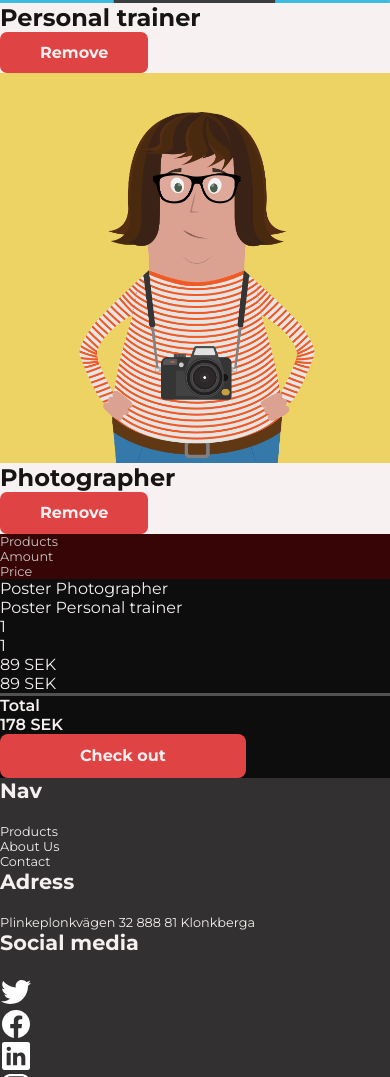
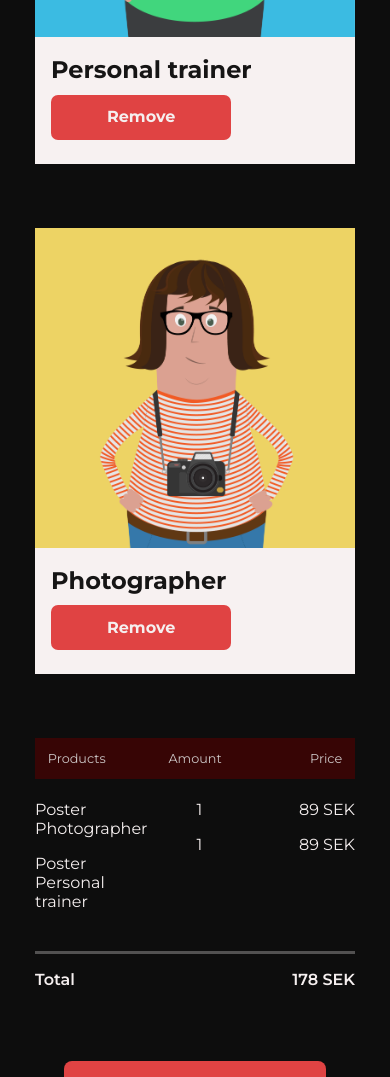
Before and after one commit to Nennae/Lexicon-FE24-25, a plain HTML site: page v50/poster-shop/grid/checkout.html in a window 390 px wide. Shown: the part 923-2000 px from the top of the page. Drawn offline with Linux system fonts and the light colour scheme; a web font is replaced by a local one.

Commit message:
responsive grid layout implemented

```diff
--- a/v50/poster-shop/flex/styles/global.css
+++ b/v50/poster-shop/flex/styles/global.css
@@ -32,4 +32,54 @@ video {
       --font-family-primary: "Montserrat",
             sans-serif;
       --font-family-title: "Doto", sans-serif;
+      --sm-btn-padding: 0.3em 2em;
+      --sm-btn-radius: 5px;
+      --md-btn-padding: 0.7em 3.5em;
+      --md-btn-radius: 7px;
+      --lg-btn-padding: 0.8em 5.5em;
+      --lg-btn-radius: 8px;
 }
+
+/* Mutual styles across the pages */
+h2,
+h3,
+button,
+.shop-title {
+      font-weight: 700;
+}
+
+h2 {
+      font-size: 1.5rem;
+}
+
+p,
+figcaption {
+      font-size: 1.15rem;
+}
+
+h2,
+h3,
+p,
+button {
+      margin-bottom: .5rem;
+      line-height: 1.4;
+}
+
+button {
+      background-color: var(--btn-bg-color);
+      border: none;
+      color: var(--text-color-light);
+}
+
+h3 {
+      font-size: 1.3rem;
+}
+
+a {
+      text-decoration: none;
+      color: inherit;
+}
+
+li {
+      list-style: none;
+}
--- a/v50/poster-shop/flex/styles/layout.css
+++ b/v50/poster-shop/flex/styles/layout.css
@@ -1,4 +1,3 @@
-
 .header {
       display: flex;
       flex-direction: column;
@@ -71,6 +70,7 @@
       button {
             align-self: flex-end;
       }
+
       @media (max-width: 600px) {
             button {
                   align-self: center;
--- a/v50/poster-shop/flex/styles/style.css
+++ b/v50/poster-shop/flex/styles/style.css
@@ -33,14 +33,13 @@
       color: var(--text-color-light);
       margin-bottom: 4em;
 
-      /* classes declared in app.js */
-            /* .img-container {
-                  max-width: 20em;
-            } */
-
       button {
             padding: 0.3em 2em;
             border-radius: 5px;
+      }
+
+      .img-container:nth-child(n+10) {
+            display: none;
       }
 }
 
@@ -68,6 +67,7 @@
             border-radius: 7px;
             margin: 0.5em;
       }
+
       figcaption,
       h2 {
             padding: 0.5em;
@@ -96,6 +96,7 @@
             padding-top: 1em;
             font-weight: 600;
       }
+
       .check-out-btn {
             padding: 0.8em 5em;
             border-radius: 7px;
@@ -119,7 +120,8 @@
             max-width: 12em;
       }
 
-      li, .adress {
+      li,
+      .adress {
             font-size: 0.8rem;
       }
 
@@ -127,39 +129,3 @@
             width: 1.5em;
       }
 }
-
-/* Mutual styles across the pages */
-h2,
-h3,
-button,
-.shop-title {
-      font-weight: 700;
-}
-
-h2 {
-      font-size: 1.5rem;
-}
-
-p,
-figcaption {
-      font-size: 1.15rem;
-}
-
-button {
-      background-color: var(--btn-bg-color);
-      border: none;
-      color: var(--text-color-light);
-}
-
-h3 {
-      font-size: 1.3rem;
-}
-
-a {
-      text-decoration: none;
-      color: inherit;
-}
-
-li {
-      list-style: none;
-}
--- a/v50/poster-shop/grid/checkout.html
+++ b/v50/poster-shop/grid/checkout.html
@@ -4,6 +4,7 @@
 <head>
   <meta charset="UTF-8">
   <meta name="viewport" content="width=device-width, initial-scale=1.0">
+  <!--Font families-->
   <link rel="preconnect" href="https://fonts.googleapis.com">
   <link rel="preconnect" href="https://fonts.gstatic.com" crossorigin>
   <link href="https://fonts.googleapis.com/css2?family=Montserrat:ital,wght@0,100..900;1,100..900&display=swap"
@@ -13,70 +14,85 @@
   <link
     href="https://fonts.googleapis.com/css2?family=Doto:wght@100..900&family=Montserrat:ital,wght@0,100..900;1,100..900&display=swap"
     rel="stylesheet">
+    <!--Stylesheet-->
   <link rel="stylesheet" href="./styles/style.css">
   <title>Poster Shop Checkout</title>
 </head>
 
 <body>
+  <!-- Header -->
   <header class="header">
+    <!--Navigation icons: cart & hamburger menu-->
     <div class="icon-container">
-      <img src="../assets/icons/navicon.svg" alt="menu">
-      <a href="checkout.html"><img class="header-icons" src="../assets/icons/cart.svg" alt="cart"></a>
+      <img class="header-icons"  src="../assets/icons/navicon.svg" alt="menu">
+      <a href="checkout.html"><img class="header-icons cart-icon"  src="../assets/icons/cart.svg" alt="cart"></a>
     </div>
+    <!--Title & Ninja Logo-->
     <h1 class="shop-title">Check out</h1>
     <img class="ninja-svg" src="../assets/icons/ninjahead.svg" alt="peeking ninja">
   </header>
+
   <main class="main-content">
     <!--Featured cart products-->
     <section class="featured-content">
-      <h2 class="cart-title">Products in cart</h2>
-      <div class="feat-image-container">
-        <figure>
+      <!--Section title-->
+      <h2 class="cart-page-title">Products in cart</h2>
+
+      <!-- <div class="feat-image-container"> -->
+        <div class="feat-image image1">
           <img src="../assets/images/char9.png" alt="photographer">
+          <div class="feat-card">
           <h2>Personal trainer</h2>
-          <figcaption>
-          </figcaption>
-          <button class="read-btn">Remove</button>
-        </figure>
-        <figure>
+          <button class="medium-btn">Remove</button>
+          </div>
+          </div>
+        </div>
+
+        <div class="feat-image image2">
           <img src="../assets/images/char7.png" alt="personal trainer">
+          <div class="feat-card">
           <h2>Photographer</h2>
-          <figcaption>
-          </figcaption>
-          <button class="read-btn">Remove</button>
-        </figure>
-      </div>
+          <button class="medium-btn">Remove</button>
+          </div>
+        </div>
+      <!-- </div> -->
+
       <!--Cart content information-->
       <section class="cart-info">
         <ul class="cart-titles">
-          <li>Products</li>
-          <li>Amount</li>
-          <li>Price</li>
+          <li class="cart-title">Products</li>
+          <li class="cart-title amount">Amount</li>
+          <li class="cart-title price">Price</li>
         </ul>
+
         <article class="cart-article">
           <ul class="cart-products">
-            <li>Poster Photographer</li>
-            <li>Poster Personal trainer</li>
+            <li class="cart-product">Poster Photographer</li>
+            <li class="cart-product">Poster Personal trainer</li>
           </ul>
+
           <ul class="cart-amounts">
-            <li>1</li>
-            <li>1</li>
+            <li class="cart-amount">1</li>
+            <li class="cart-amount">1</li>
           </ul>
+
           <ul class="cart-prices">
-            <li>89 SEK</li>
-            <li>89 SEK</li>
+            <li class="cart-price">89 SEK</li>
+            <li class="cart-price">89 SEK</li>
           </ul>
         </article>
-        <ul class="cart-total">
-          <li>Total</li>
-          <li>178 SEK</li>
+
+        <ul class="cart-totals">
+          <li class="total">Total</li>
+          <li class="total-price">178 SEK</li>
         </ul>
-        <button class="check-out-btn">Check out</button>
+        <button class="large-btn">Check out</button>
       </section>
     </section>
   </main>
   <!--Footer-->
   <footer class="footer">
+
     <article class="footer-item">
       <h3 class="footer-title">Nav</h3>
       <ul class="footer-nav">
--- a/v50/poster-shop/grid/styles/global.css
+++ b/v50/poster-shop/grid/styles/global.css
@@ -21,6 +21,7 @@ video {
 
 /* global variables */
 :root {
+      /* colors */
       --header-bg-color: rgb(60, 238, 132);
       --main-bg-color: rgb(13, 13, 13);
       --btn-bg-color: rgb(224, 67, 67);
@@ -28,14 +29,60 @@ video {
       --text-color-dark: rgb(22, 21, 21);
       --footer-bg-color: rgb(50, 48, 48);
       --featured-bg-color: rgb(247, 241, 241);
+      /* font-families */
       --list-bg-color: rgba(71, 3, 3, 0.736);
       --font-family-primary: "Montserrat",
             sans-serif;
       --font-family-title: "Doto", sans-serif;
+      /* buttons */
       --sm-btn-padding: 0.3em 2em;
       --sm-btn-radius: 5px;
-      --md-btn-padding: 0.7em 2.5em;
+      --md-btn-padding: 0.7em 3.5em;
       --md-btn-radius: 7px;
-      --lg-btn-padding: 0.8em 5em;
+      --lg-btn-padding: 0.8em 5.5em;
       --lg-btn-radius: 8px;
 }
+
+/* mutual styles across the pages */
+h2,
+h3,
+button,
+h1 {
+      font-weight: 700;
+}
+
+h2,
+h3,
+p,
+button {
+      margin-bottom: .5rem;
+      line-height: 1.4;
+}
+
+
+h2 {
+      font-size: 1.5rem;
+}
+
+p {
+      font-size: 1.15rem;
+}
+
+h3 {
+      font-size: 1.3rem;
+}
+
+button {
+      background-color: var(--btn-bg-color);
+      border: none;
+      color: var(--text-color-light);
+}
+
+a {
+      text-decoration: none;
+      color: inherit;
+}
+
+li {
+      list-style: none;
+}
--- a/v50/poster-shop/grid/styles/layout.css
+++ b/v50/poster-shop/grid/styles/layout.css
@@ -0,0 +1,116 @@
+
+.header {
+      display: grid;
+
+      .shop-title {
+            /* centers only until screen is 528px wide */
+            justify-self: center;
+      }
+
+      .ninja-svg {
+            justify-self: center;
+            align-self: end;
+      }
+
+      .icon-container {
+
+            .cart-icon {
+                  /* Better to use flexbox on parent for positioning */
+                  justify-self: end;
+            }
+      }
+}
+
+/* 3 x 3 grid layout - responsive */
+#shop-content {
+      display: grid;
+      place-self: center;
+      /* auto-fit for responsivity, minmax for item size */
+      grid-template-columns: repeat(auto-fit, minmax(20rem, 1fr));
+      gap: 2rem;
+
+      /* .img-container:nth-child(n+10) { */
+                  /* SOLUTION IN PROGRESS FOR LARGER SCREENS*/
+            /* } */
+}
+
+/* 1 x 1 grid layout - large screen version */
+.featured-content {
+      display: grid;
+      grid-template-columns: repeat(4, 1fr);
+      grid-template-rows: min-content auto;
+      column-gap: 2em;
+      grid-template-areas: "title title title title"
+      "image1 image1 image2 image2"
+      "cartinfo cartinfo cartinfo cartinfo";
+
+      .cart-page-title {
+            grid-area: title;
+      }
+
+      .image1 {
+            grid-area: image1;
+      }
+            .image2 {
+                  grid-area: image2;
+            }
+
+            .cart-info {
+                  grid-area: cartinfo;
+            }
+}
+
+@media (max-width: 400px) {
+      .featured-content {
+            grid: auto-flow min-content / 20em;
+            grid-template-areas: "title"
+            "image1"
+            "image2"
+            "cartinfo";
+            place-content: center;
+      }
+            .large-btn {
+                  justify-self: center !important;
+            }
+}
+
+.cart-info {
+      display: grid;
+      gap: .5em;
+
+      .cart-titles,
+      .cart-article {
+            display: grid;
+            grid-template-columns: repeat(3, 1fr);
+      }
+            .cart-amounts,
+            .amount {
+                  justify-self: center;
+            }
+
+      .cart-totals {
+            display: grid;
+            grid-template-columns: repeat(2, 1fr);
+      }
+
+      .large-btn,
+      .cart-prices,
+      .total-price,
+      .price {
+            justify-self: end;
+      }
+}
+
+.footer {
+      display: grid;
+      grid-template-columns: repeat(3, 1fr);
+
+      .footer-item {
+            justify-self: center;
+      }
+      .social-links {
+            display: grid;
+            grid-template-columns: repeat(4, 1fr);
+      }
+
+}
--- a/v50/poster-shop/grid/styles/style.css
+++ b/v50/poster-shop/grid/styles/style.css
@@ -1,5 +1,5 @@
 @import url(global.css);
-/* @import url(layout.css); */
+@import url(layout.css);
 
 
 .header {
@@ -9,14 +9,15 @@
       .shop-title {
             font-family: var(--font-family-title);
             font-size: 5rem;
-            /* text-align: center; */
+            /* works insted of justify-self (layout.css), on screens < 528 */
+            text-align: center;
       }
 
       .icon-container {
-            /* padding: 1.5em; */
+            padding: 1.5em;
 
             .header-icons {
-                        width: 2em;
+                  width: 2.2em;
             }
       }
 }
@@ -24,54 +25,57 @@
 .main-content {
       background-color: var(--main-bg-color);
       font-family: var(--font-family-primary);
-      /* padding: 4em 2em; */
+      padding: 4rem 10rem;
 }
 
 
 /* Content with the smaller posters */
 #shop-content {
       color: var(--text-color-light);
-      margin-bottom: 4em;
 
-      /* classes declared in app.js */
-            /* .img-container {
-                  max-width: 20em;
-            } */
-
-            button {
+      .small-btn {
             padding: var(--sm-btn-padding);
             border-radius: var(--sm-btn-radius);
       }
+      /* Featured images - larger */
+      .img-container:nth-child(n+10) {
+                  background-color: var(--featured-bg-color);
+                  color: var(--text-color-dark);
+
+                  .product-card {
+                        padding: 1em;
+
+                        button {
+                        padding: var(--md-btn-padding);
+                        border-radius: var(--md-btn-radius);
+                  }
+            }
+      }
 }
 
-/* Content with the larger posters */
+/* Featured posters in check out */
 .featured-content {
       color: var(--text-color-dark);
-      /* padding-bottom: 4em; */
 
-      .feat-image-container {
-            /* margin-bottom: 3em; */
+      .feat-image {
+            background-color: var(--featured-bg-color);
+            margin-bottom: 4em;
       }
 
-      figure {
-            /* max-width: 35em; */
-            background-color: var(--featured-bg-color);
+      .feat-card {
+            padding: 1em;
       }
 
-      .cart-title {
+      .cart-page-title {
             color: var(--text-color-light);
-            /* margin-bottom: 1.5em; */
+            margin-bottom: 1.5em;
       }
 
-      .read-btn {
+      .medium-btn {
             padding: var(--md-btn-padding);
             border-radius: var(--md-btn-radius);
-            /* margin: 0.5em; */
       }
-            figcaption,
-            h2 {
-                  /* padding: 0.5em; */
-            }
+
 }
 
 /* Content below the larger posters in cart */
@@ -82,24 +86,25 @@
             font-size: 0.8rem;
             color: rgb(203, 197, 197);
             background-color: var(--list-bg-color);
-            /* padding: 0.5em;
-            margin-bottom: 1em; */
+            padding: 1em;
+            margin-bottom: 1em;
       }
 
       .cart-article li {
-            /* margin-bottom: 1em; */
+            margin-bottom: 1em;
       }
 
-      .cart-total {
+      .cart-totals {
             border-top: 3px solid rgb(82, 81, 81);
-            /* margin-top: 1em; */
-            /* padding-top: 1em; */
+            margin-top: 1em;
+            padding-top: 1em;
             font-weight: 600;
       }
-.check-out-btn {
+
+      .large-btn {
             padding: var(--lg-btn-padding);
             border-radius: var(--lg-btn-radius);
-      /* margin-top: 4em; */
+            margin-top: 4em;
       }
 
 }
@@ -108,58 +113,26 @@
       background-color: var(--footer-bg-color);
       color: var(--text-color-light);
       font-family: var(--font-family-primary);
-      /* padding: 2em; */
       min-height: 30vh;
+      padding: 2em 1em;
 
-      h3 {
-            margin-bottom: 1em;
+      .adress {
+            max-width: 18ch;
       }
 
+      li,
       .adress {
-            /* max-width: 12em; */
-      }
-
-      li, .adress {
             font-size: 0.8rem;
       }
 
       .social-links img {
-            /* width: 1.5em; */
+            width: 1.5em;
       }
 }
 
-/* Mutual styles across the pages */
-h2,
-h3,
-button,
-.shop-title {
-      font-weight: 700;
+/* Media queries */
+@media (max-width: 400px) {
+      .footer-title {
+            font-size: 1rem;
       }
-
-h2 {
-      font-size: 1.5rem;
 }
-
-p,
-figcaption {
-      font-size: 1.15rem;
-}
-
-button {
-      background-color: var(--btn-bg-color);
-      border: none;
-      color: var(--text-color-light);
-}
-
-h3 {
-      font-size: 1.3rem;
-}
-
-a {
-      text-decoration: none;
-      color: inherit;
-}
-
-li {
-      list-style: none;
-}
--- a/v50/poster-shop/scripts/app.js
+++ b/v50/poster-shop/scripts/app.js
@@ -14,12 +14,14 @@ function displayProducts(products) {
 
     productDiv.innerHTML = `
       <img class="char-img" src="${product.image.desktop}" alt="${product.name}" />
+      <div class="product-card">
       <h2>${product.name}</h2>
       <p>${product.description}</p>
       <p>Price: ${product.price.toFixed(2)} SEK</p>
-      <button class="add-to-cart-btn" data-name="${product.name}" data-price="${
+      <button class="small-btn" data-name="${product.name}" data-price="${
       product.price
     }">Add to Cart</button>
+    </div>
       <div class="quantity-controls" style="display: none;">
         <button class="decrease-btn">-</button>
         <span class="quantity" data-name="${product.name}">1</span>
```
Also changed, not shown: v50/poster-shop/data.json (+18 -2 lines), v50/poster-shop/flex/checkout.html (+3 -0 lines), v50/poster-shop/flex/index.html (+3 -1 lines), v50/poster-shop/grid/index.html (+14 -29 lines). Lines whose indentation alone changed are shown as unchanged.
